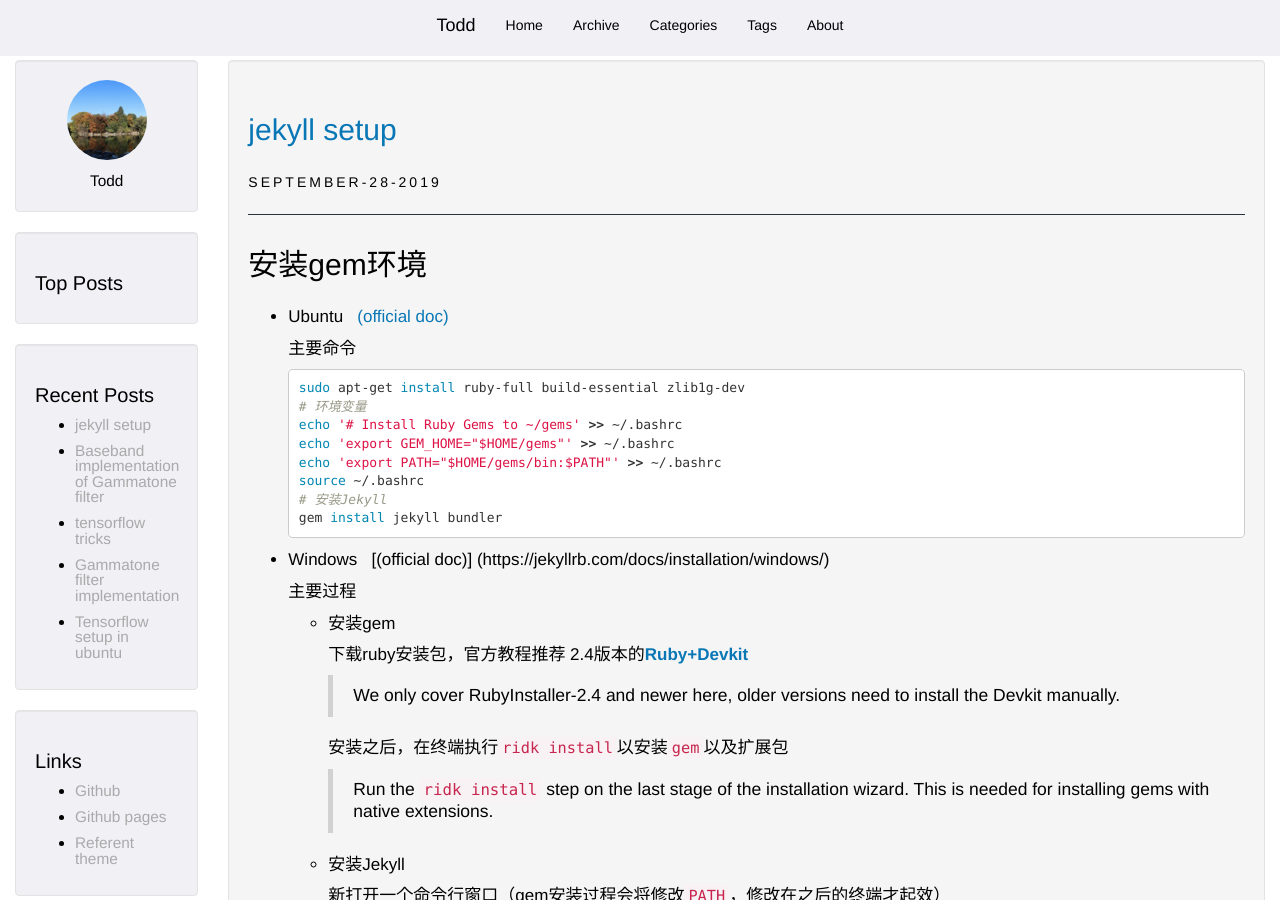
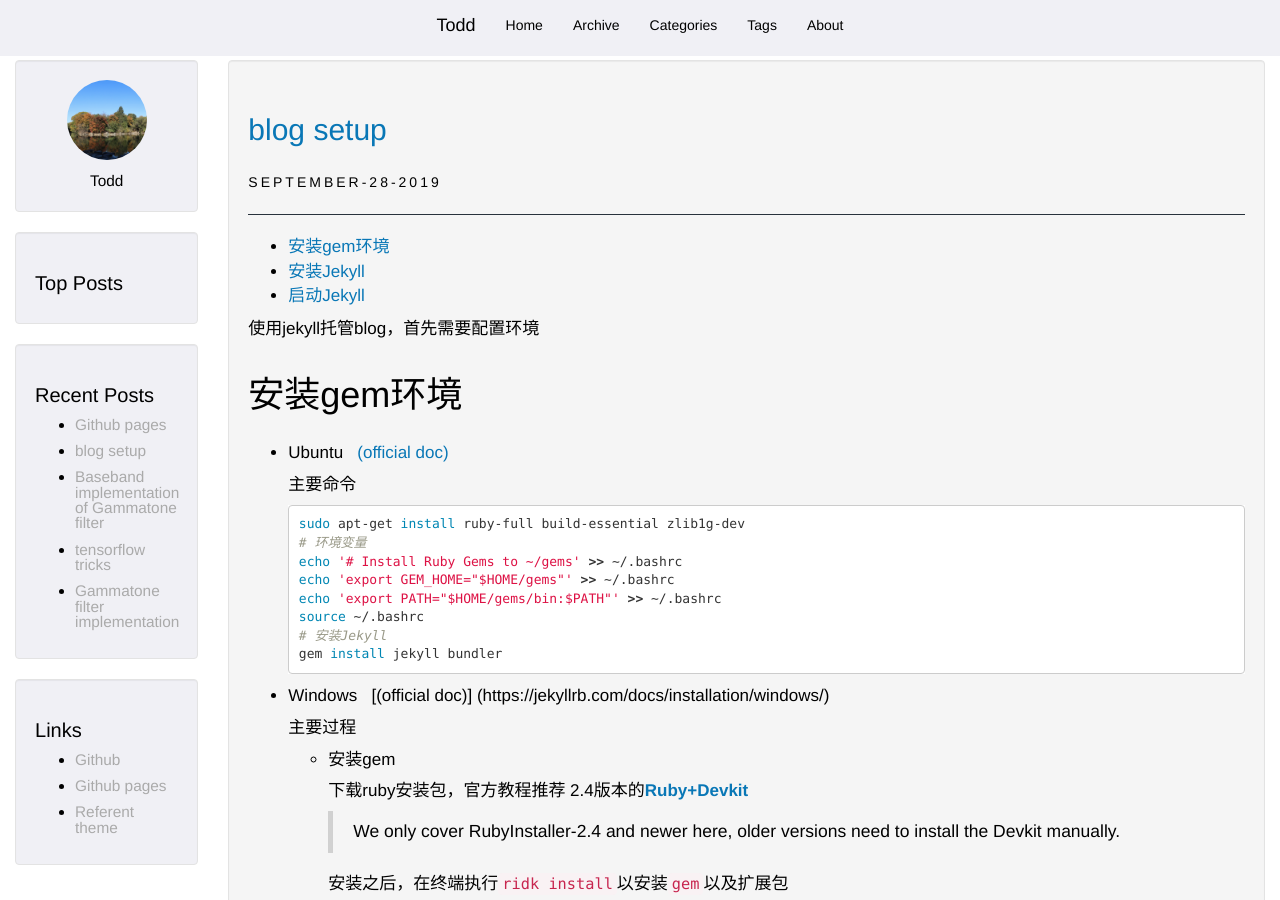
Before and after one commit to bingo-todd/bingo-todd.github.io, a Jekyll site: the page built from _posts/2019-9-28-blog setup.md, in a window 1280 px wide and 900 px high. Built offline with Jekyll 4.4.1, drawn with Linux system fonts in a browser that asks for light colours.

Commit message:
test for write github page summary

````diff
--- a/_posts/2019-9-28-jekyll setup.md
+++ b/_posts/2019-9-28-blog setup.md
@@ -1,13 +1,23 @@
 ---
 layout: post
-title:  "jekyll setup"
+title:  "blog setup"
 categories: network
 tags: blog
 author: Todd
 description: setup static blog using jekyllw
 ---
 
-## 安装gem环境
+<!-- TOC -->
+
+- [安装gem环境](#%E5%AE%89%E8%A3%85gem%E7%8E%AF%E5%A2%83)
+- [安装Jekyll](#%E5%AE%89%E8%A3%85jekyll)
+- [启动Jekyll](#%E5%90%AF%E5%8A%A8jekyll)
+
+<!-- /TOC -->
+
+使用jekyll托管blog，首先需要配置环境
+
+# 安装gem环境
 
 - Ubuntu &nbsp; [(official doc)](https://jekyllrb.com/docs/installation/ubuntu/)
 
@@ -34,14 +44,14 @@ description: setup static blog using jekyllw
     安装之后，在终端执行`ridk install`以安装`gem`以及扩展包
     > Run the `ridk install` step on the last stage of the installation wizard. This is needed for installing gems with native extensions.
 
-  - 安装Jekyll
+# 安装Jekyll
 
-    新打开一个命令行窗口（gem安装过程会将修改`PATH`，修改在之后的终端才起效）
-    ```shell
-    gem install jekyll bundler
-    ```
+  新打开一个命令行窗口（gem安装过程会将修改`PATH`，修改在之后的终端才起效）
+  ```shell
+  gem install jekyll bundler
+  ```
 
-## 启动Jekyll
+# 启动Jekyll
 
   可以使用`jekyll new blog_dir`初始化一个空白的blog，或者在github上下载别人的模板，
   `blog_dir`下启动服务
````
Also changed, not shown: _posts/2019-9-24-Impulse response invariant transform.md (+2 -1 lines), _posts/2019-9-30-github pages.md (added, +11 -0 lines).
